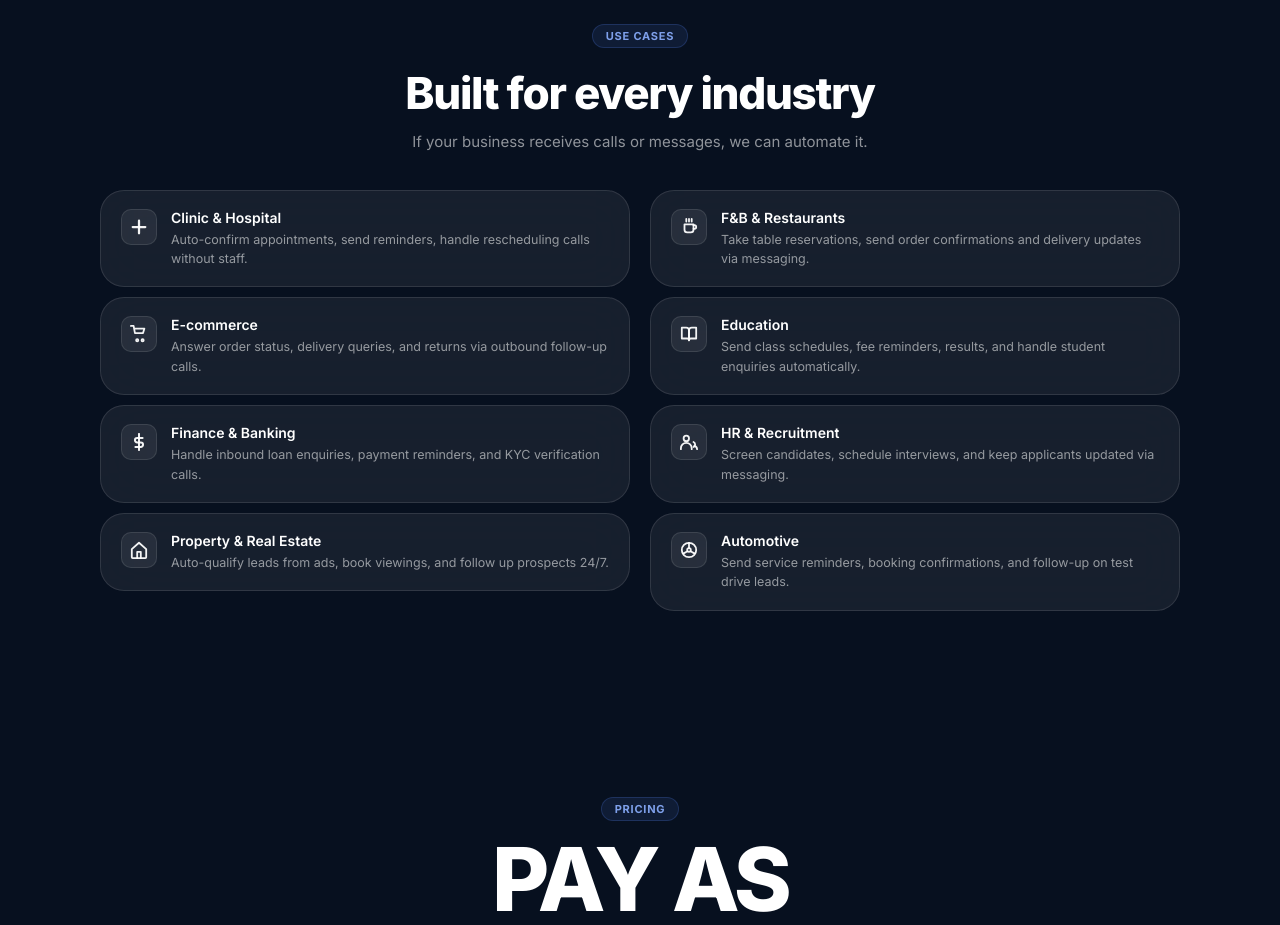
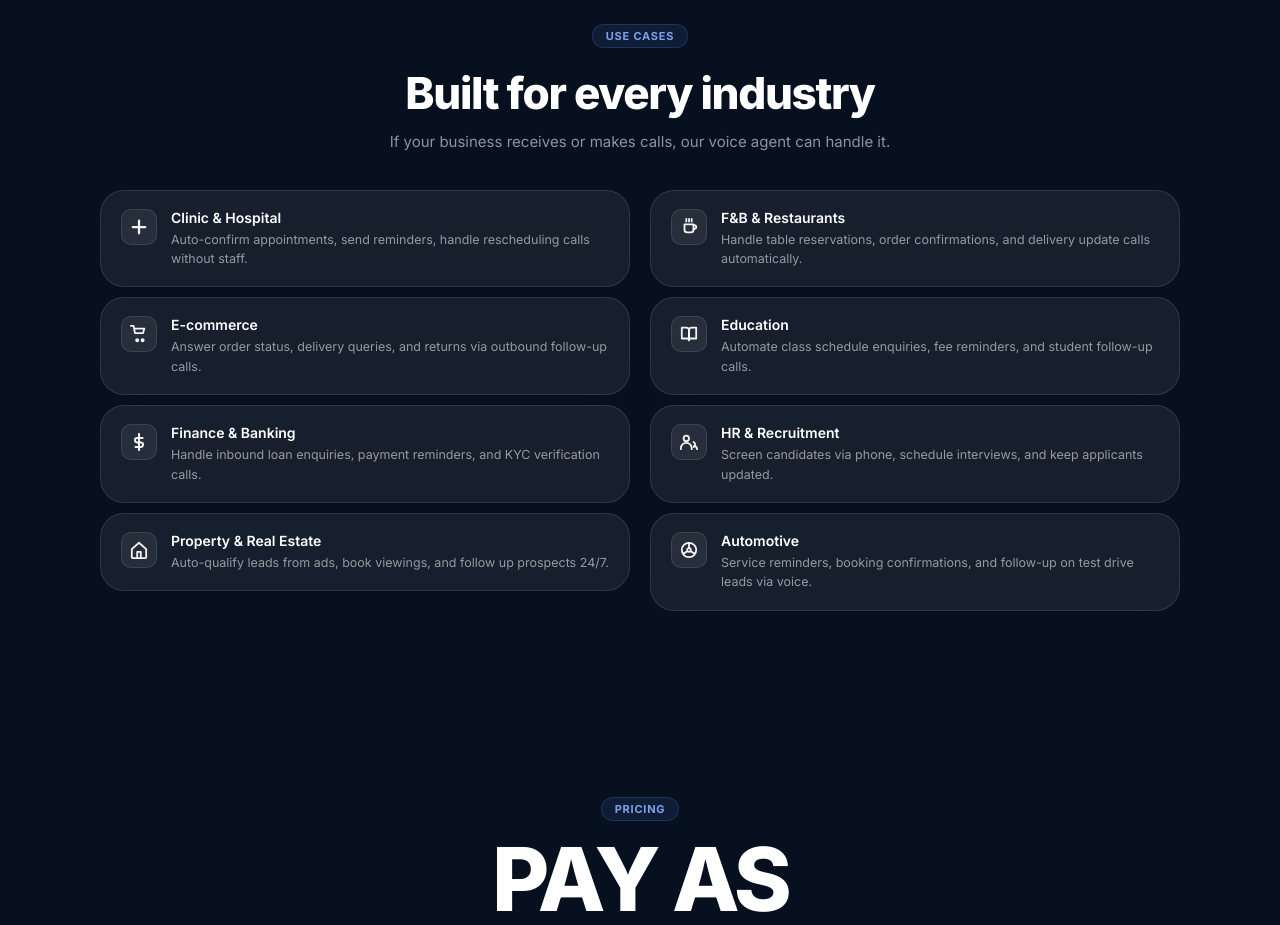
Before and after one commit to tharvin03/KITALK, a React (Vite) app: page / in a window 1280 px wide. Shown: the part 1760-2685 px from the top of the page. Built offline with nearby package versions, Linux system fonts and the light colour scheme.

Commit message:
Update use cases - all voice agent, remove messaging cases

```diff
--- a/src/sections/UseCasesSection.jsx
+++ b/src/sections/UseCasesSection.jsx
@@ -1,4 +1,3 @@
-/* ── SVG icon set — all use stroke="currentColor" so CSS color controls them ── */
 const Icons = {
   hospital: (
     <svg width="18" height="18" viewBox="0 0 20 20" fill="none" stroke="currentColor" strokeWidth="2.5" strokeLinecap="round">
@@ -59,18 +58,15 @@ const Icons = {
   ),
 }
 
-const VOICE_CASES = [
-  { icon: Icons.hospital, title: 'Clinic & Hospital',    desc: 'Auto-confirm appointments, send reminders, handle rescheduling calls without staff.' },
-  { icon: Icons.cart,     title: 'E-commerce',           desc: 'Answer order status, delivery queries, and returns via outbound follow-up calls.' },
-  { icon: Icons.dollar,   title: 'Finance & Banking',    desc: 'Handle inbound loan enquiries, payment reminders, and KYC verification calls.' },
+const CASES = [
+  { icon: Icons.hospital, title: 'Clinic & Hospital',      desc: 'Auto-confirm appointments, send reminders, handle rescheduling calls without staff.' },
+  { icon: Icons.cart,     title: 'E-commerce',             desc: 'Answer order status, delivery queries, and returns via outbound follow-up calls.' },
+  { icon: Icons.dollar,   title: 'Finance & Banking',      desc: 'Handle inbound loan enquiries, payment reminders, and KYC verification calls.' },
   { icon: Icons.home,     title: 'Property & Real Estate', desc: 'Auto-qualify leads from ads, book viewings, and follow up prospects 24/7.' },
-]
-
-const MSG_CASES = [
-  { icon: Icons.mug,      title: 'F&B & Restaurants',   desc: 'Take table reservations, send order confirmations and delivery updates via messaging.' },
-  { icon: Icons.book,     title: 'Education',            desc: 'Send class schedules, fee reminders, results, and handle student enquiries automatically.' },
-  { icon: Icons.people,   title: 'HR & Recruitment',     desc: 'Screen candidates, schedule interviews, and keep applicants updated via messaging.' },
-  { icon: Icons.steering, title: 'Automotive',           desc: 'Send service reminders, booking confirmations, and follow-up on test drive leads.' },
+  { icon: Icons.mug,      title: 'F&B & Restaurants',      desc: 'Handle table reservations, order confirmations, and delivery update calls automatically.' },
+  { icon: Icons.book,     title: 'Education',              desc: 'Automate class schedule enquiries, fee reminders, and student follow-up calls.' },
+  { icon: Icons.people,   title: 'HR & Recruitment',       desc: 'Screen candidates via phone, schedule interviews, and keep applicants updated.' },
+  { icon: Icons.steering, title: 'Automotive',             desc: 'Service reminders, booking confirmations, and follow-up on test drive leads via voice.' },
 ]
 
 function CaseCard({ icon, title, desc }) {
@@ -99,17 +95,16 @@ export default function UseCasesSection() {
         <div className="tag">Use Cases</div>
         <div className="section-title">Built for every industry</div>
         <p className="section-sub">
-          If your business receives calls or messages, we can automate it.
+          If your business receives or makes calls, our voice agent can handle it.
         </p>
       </div>
 
       <div className="two-col">
         <div style={{ display: 'flex', flexDirection: 'column', gap: 10 }}>
-          {VOICE_CASES.map((c) => <CaseCard key={c.title} {...c} />)}
+          {CASES.slice(0, 4).map((c) => <CaseCard key={c.title} {...c} />)}
         </div>
-
         <div style={{ display: 'flex', flexDirection: 'column', gap: 10 }}>
-          {MSG_CASES.map((c) => <CaseCard key={c.title} {...c} />)}
+          {CASES.slice(4).map((c) => <CaseCard key={c.title} {...c} />)}
         </div>
       </div>
     </div>
```
